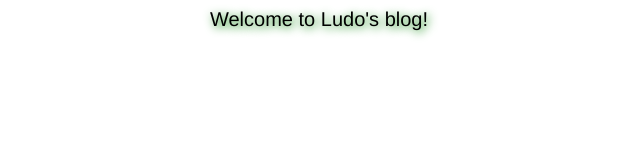
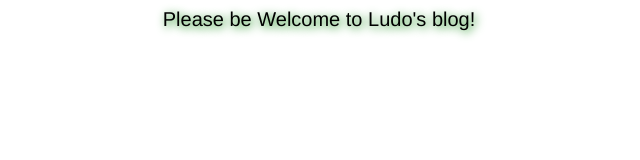
Before and after one commit to lazybean/ludopom, a Gatsby site: page /ludo/blog in a window 1280 px wide. Shown: the whole page, without its empty margins (321-961 px from the left). Built offline with nearby package versions, Linux system fonts and the light colour scheme; Gatsby itself is replaced by a stand-in of ours.

Commit message:
random change

```diff
--- a/src/pages/ludo/blog/index.js
+++ b/src/pages/ludo/blog/index.js
@@ -9,6 +9,6 @@ export default () => (
       textShadow: "green 2px  2px 10px",
     }}
   >
-    Welcome to Ludo's blog!
+    Please be Welcome to Ludo's blog!
   </div>
 )
```
